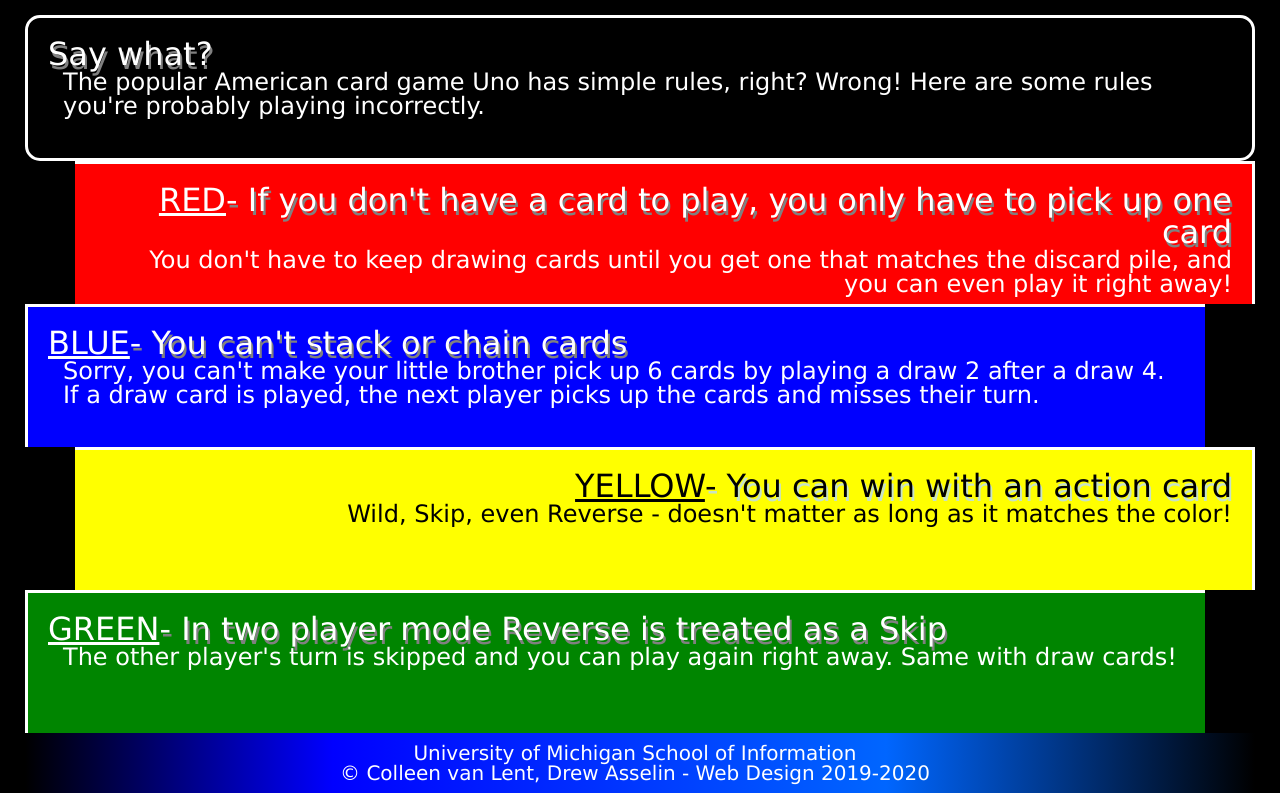
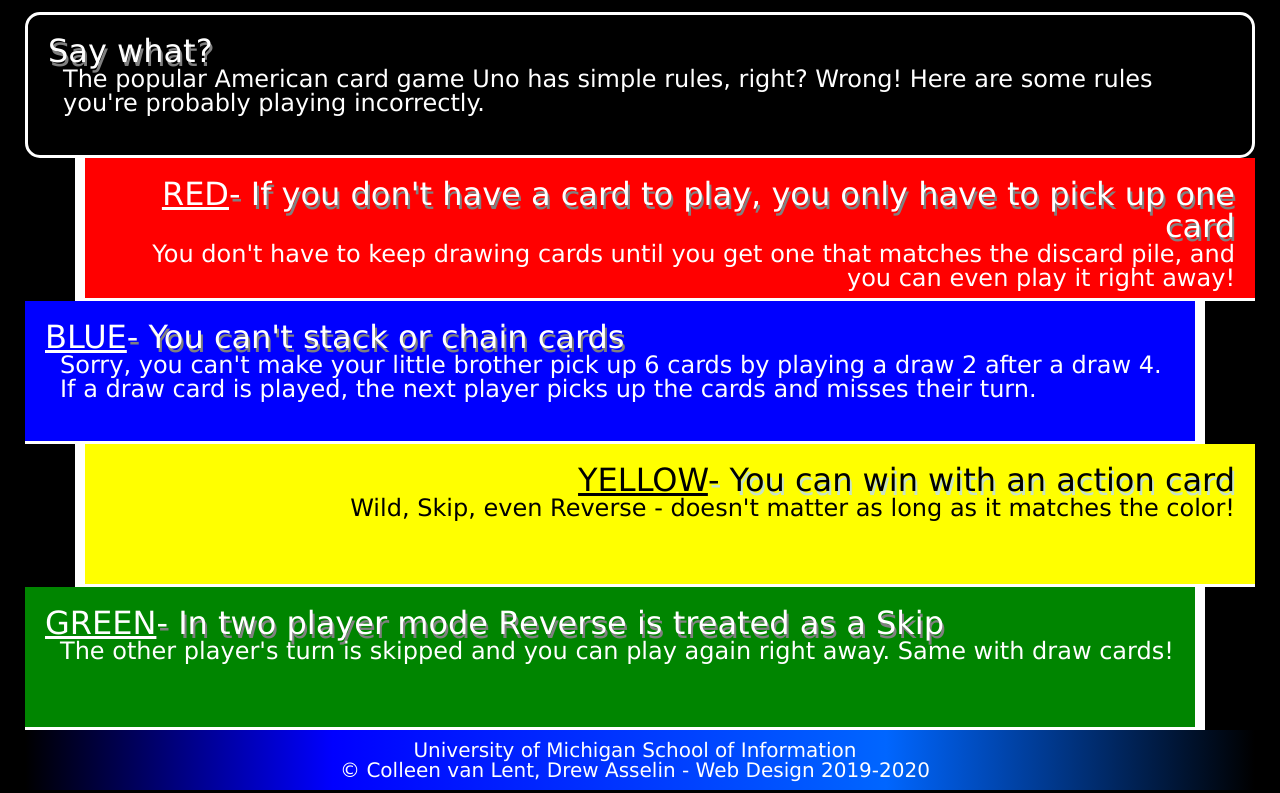
Before and after one commit to ofishel21/homework2-2022, a plain HTML site: page index.html in a window 1280 px wide. Shown: the part 408-1201 px from the top of the page. Drawn offline with Linux system fonts and the light colour scheme.

Commit message:
Add files via upload

```diff
--- a/css/style.css
+++ b/css/style.css
@@ -28,6 +28,8 @@
     width: 350px;
     text-align: center;
     border: 10px dashed #FFFFFF;
+    display: block;
+    margin: auto;
 }
 
 div{
@@ -45,24 +47,24 @@
     background: #FF0000;
     text-align: right;
     margin-left: 50px;
-    border-left: 10px;
-    border-bottom: 3px;
+    border-style: solid;
+    border-width: 0px 0px 3px 10px;
 }
 
 .blue{
     background: #0000FF;
     text-align: left;
     margin-right: 50px;
-    border-right: 10px;
-    border-bottom: 3px;
+    border-style: solid;
+    border-width: 0px 10px 3px 0px;
 }
 
 .yellow{
     background: #FFFF00;
     text-align: right;
     margin-left: 50px;
-    border-left: 10px;
-    border-bottom: 3px;
+    border-style: solid;
+    border-width: 0px 0px 3px 10px;
 }
 
 .yellow h2{
@@ -78,8 +80,8 @@
     background: #008500;
     text-align: left;
     margin-right: 50px;
-    border-right: 10px;
-    border-bottom: 3px;
+    border-style: solid;
+    border-width: 0px 10px 3px 0px;
 }
 
 span{
```
